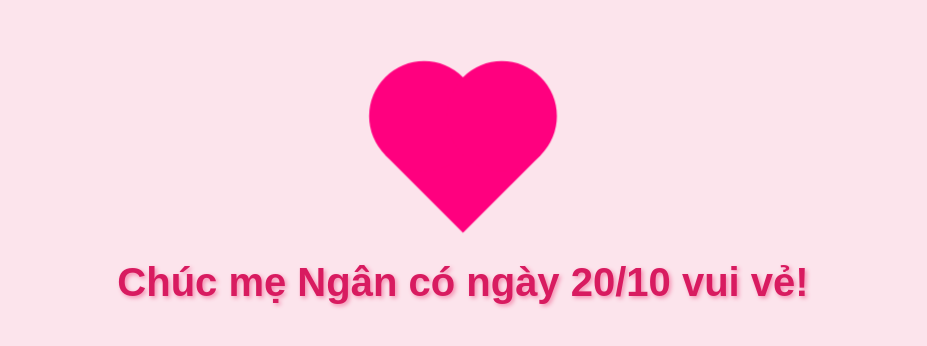
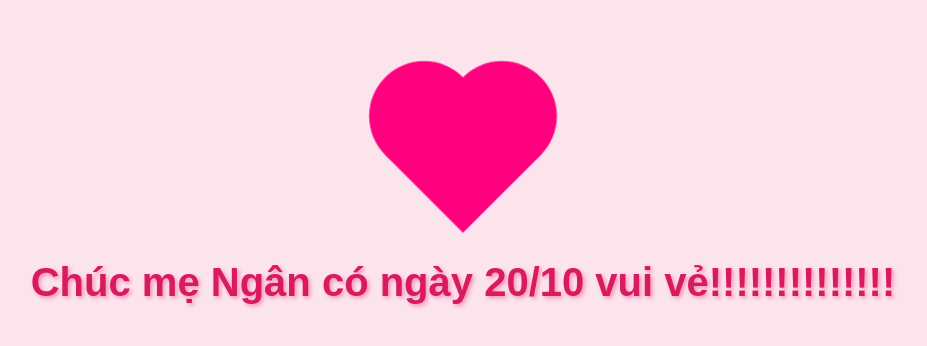
Before and after one commit to Nghidepz/chucmung, a plain HTML site: page index.html in a window 1280 px wide. Shown: the part 208-554 px from the top of the page, without its empty margins (177-1104 px from the left). Drawn offline with Linux system fonts and the light colour scheme.

Commit message:
Update index.html

```diff
--- a/index.html
+++ b/index.html
@@ -3,7 +3,7 @@
 <head>
     <meta charset="UTF-8">
     <meta name="viewport" content="width=device-width, initial-scale=1.0">
-    <title>Lời chúc 20/10 ngọt ngào</title>
+    <title>Lời chúc</title>
     <style>
         body {
             display: flex;
@@ -81,7 +81,7 @@
         <div class="heart"></div>
     </div>
     <div class="message">
-        Chúc mẹ Ngân có ngày 20/10 vui vẻ!
+        Chúc mẹ Ngân có ngày 20/10 vui vẻ!!!!!!!!!!!!!!
     </div>
 </body>
 </html>
```
